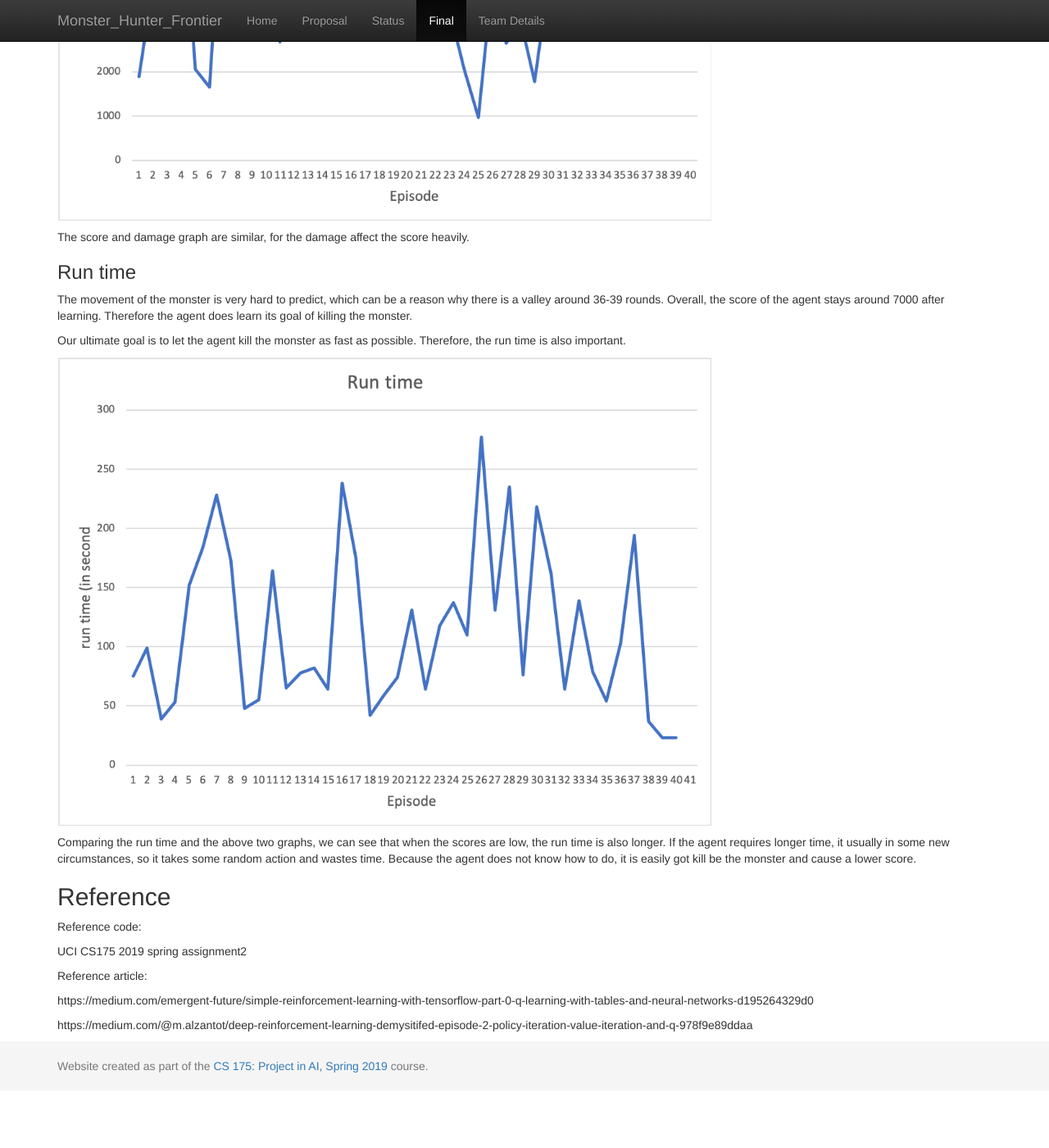
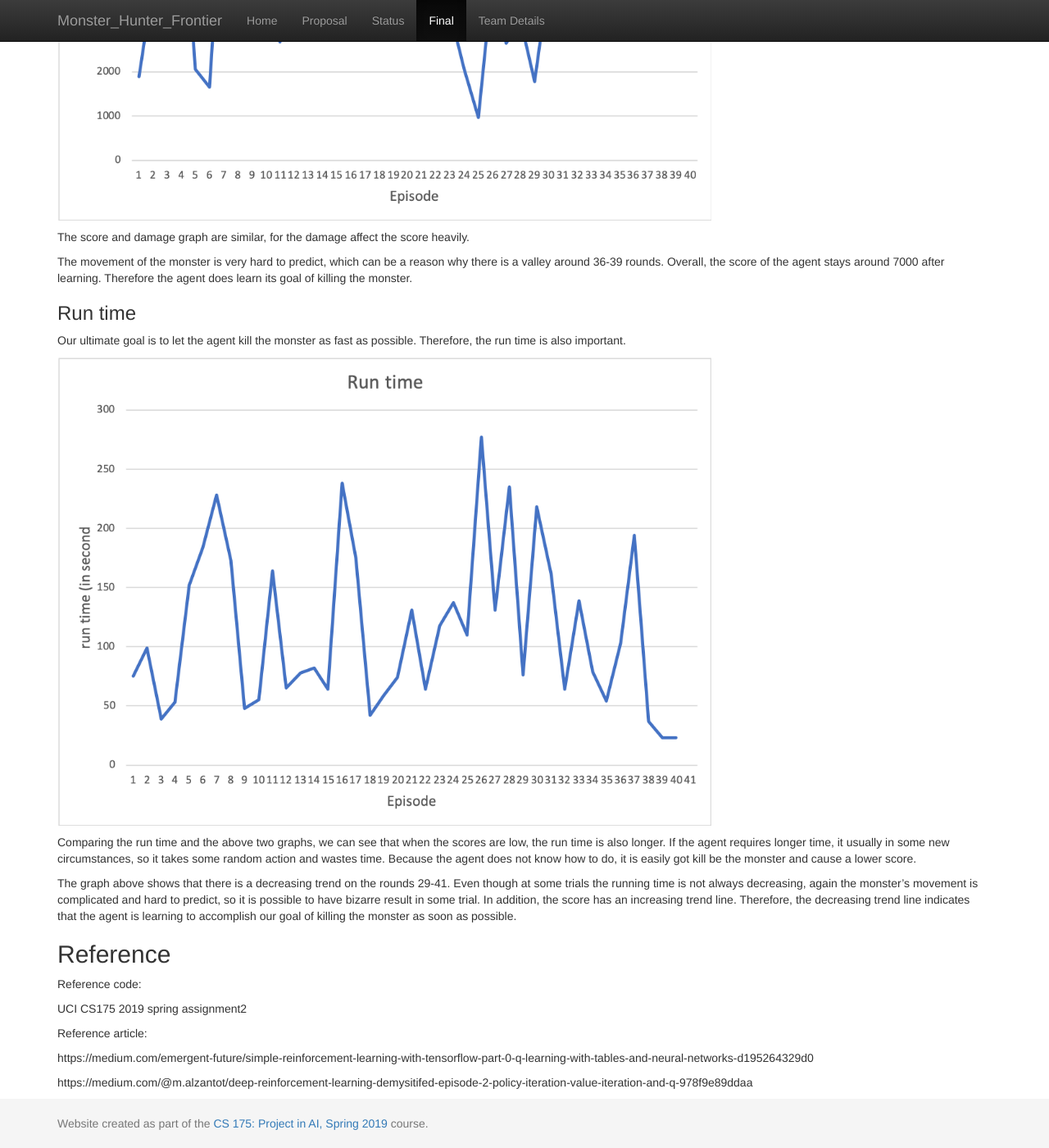
Before and after one commit to zihuazhang337/Group-25, a Jekyll site: the page built from docs/final.md, in a window 1280 px wide and 1400 px high, scrolled down 3085 px. Shown: the whole window at 82% size. Built offline with Jekyll 4.4.1, drawn with Linux system fonts in a browser that asks for light colours; before the commit the page ends 4415 px from its top, so only the background shows below that.

Commit message:
Update final.md

```diff
--- a/docs/final.md
+++ b/docs/final.md
@@ -47,9 +47,9 @@ The score is a very important source to evaluate the agent how good they learn t
 
 The score and damage graph are similar, for the damage affect the score heavily.
 
+The movement of the monster is very hard to predict, which can be a reason why there is a valley around 36-39 rounds. Overall, the score of the agent stays around 7000 after learning. Therefore the agent does learn its goal of killing the monster.
+
 ### Run time
-
-The movement of the monster is very hard to predict, which can be a reason why there is a valley around 36-39 rounds. Overall, the score of the agent stays around 7000 after learning. Therefore the agent does learn its goal of killing the monster.
 
 Our ultimate goal is to let the agent kill the monster as fast as possible. Therefore, the run time is also important.
 
@@ -58,6 +58,7 @@ Our ultimate goal is to let the agent kill the monster as fast as possible. Ther
 
 Comparing the run time and the above two graphs, we can see that when the scores are low, the run time is also longer. If the agent requires longer time, it usually in some new circumstances, so it takes some random action and wastes time. Because the agent does not know how to do, it is easily got kill be the monster and cause a lower score.
 
+The graph above shows that there is a decreasing trend on the rounds 29-41. Even though at some trials the running time is not always decreasing, again the monster's movement is complicated and hard to predict, so it is possible to have bizarre result in some trial. In addition, the score has an increasing trend line. Therefore, the decreasing trend line indicates that the agent is learning to accomplish our goal of killing the monster as soon as possible.
 
 
 
```
